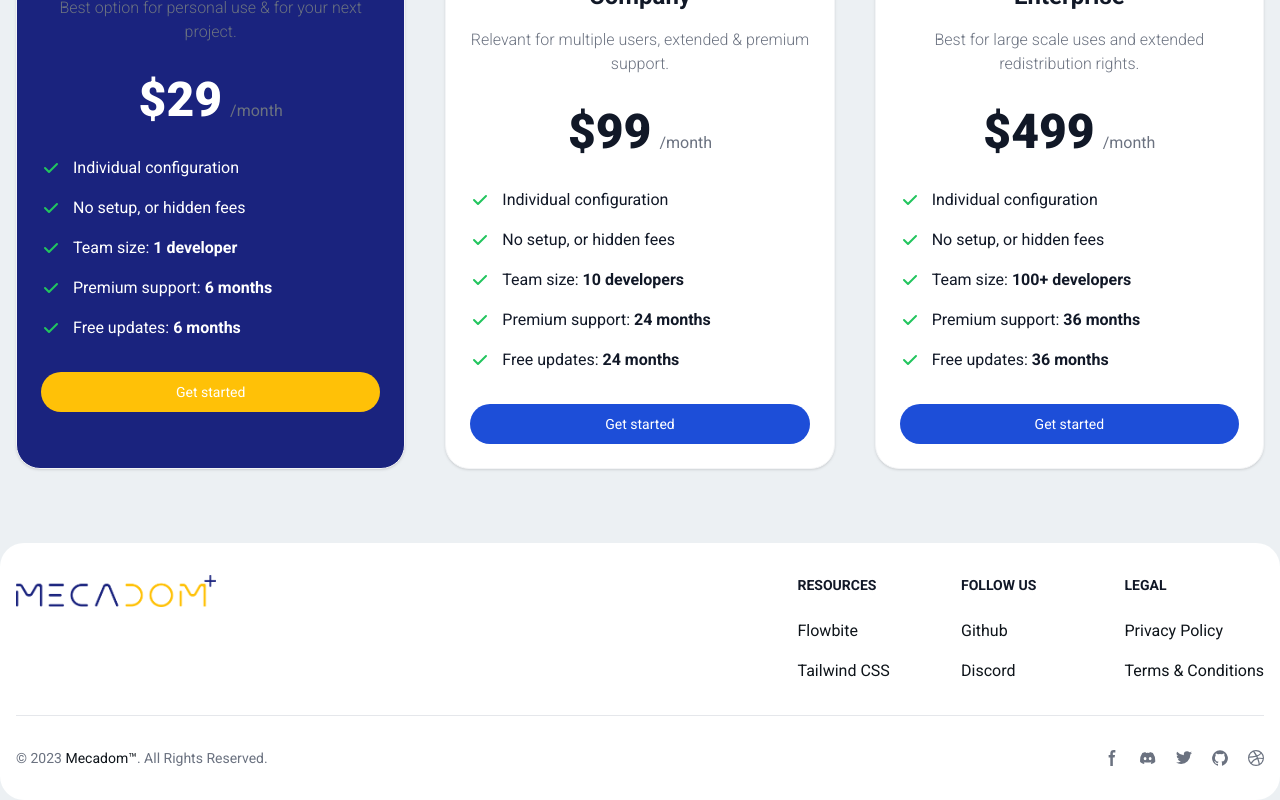
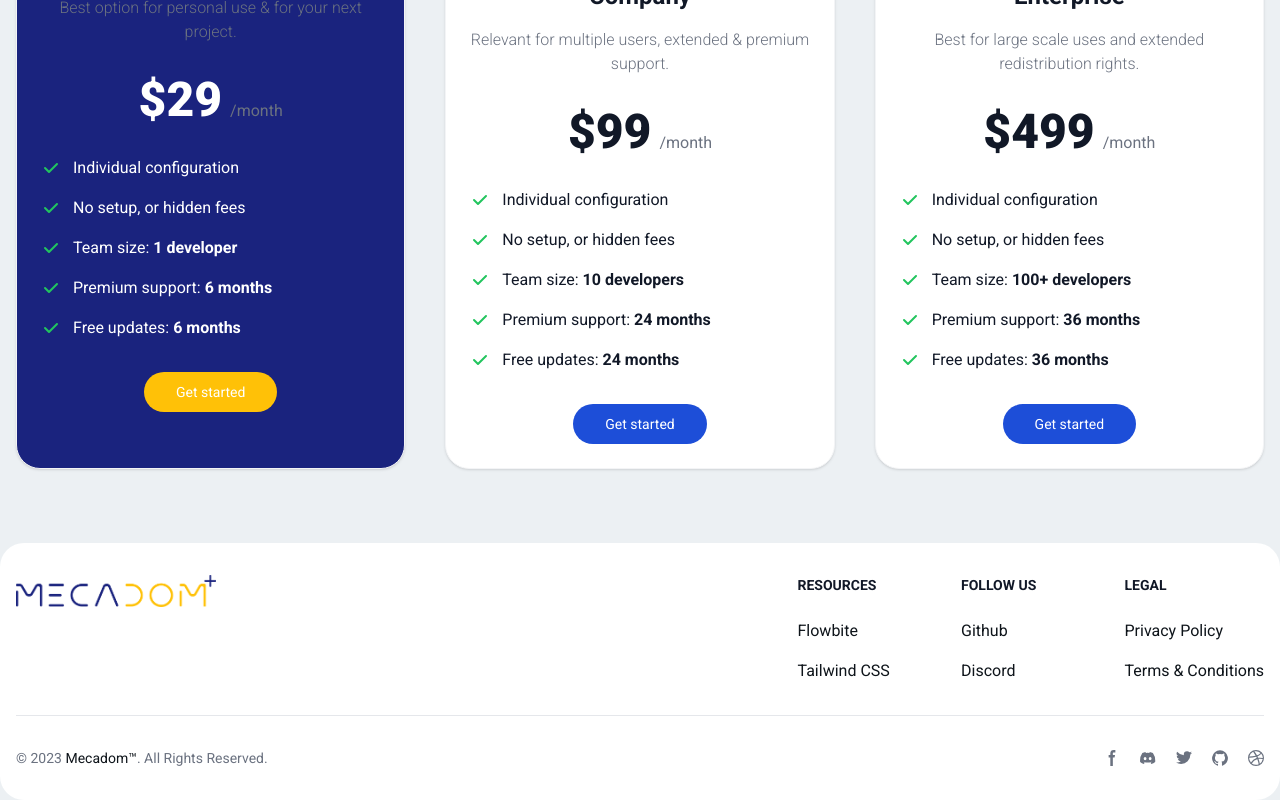
Before and after one commit to jealife/MECADOMPLUS-React-App, a React (Create React App) app: page / in a window 1280 px wide. Shown: the part 2261-3061 px from the top of the page. Built offline with nearby package versions, Linux system fonts and the light colour scheme; some icons are missing.

Commit message:
Changes to be committed:
	modified:   src/components/footer/Footer.js

	modified:   src/components/pricingPlans/PricingPlans.js

```diff
--- a/src/components/footer/Footer.js
+++ b/src/components/footer/Footer.js
@@ -7,7 +7,7 @@ export default function Footer() {
             <div class="mx-auto w-full max-w-screen-xl p-4  py-8">
                 <div class="flex justify-between md:flex-col">
                     <div class="md:mb-6 mb-0">
-                        <a href="https://flowbite.com/" class="flex items-center">
+                        <a href="/" class="flex items-center">
                             <img src={logo} class="h-8 mr-3" alt="FlowBite Logo" />
                         </a>
                     </div>
@@ -16,10 +16,10 @@ export default function Footer() {
                             <h2 class="mb-6 text-sm font-semibold text-gray-900 uppercase ">Resources</h2>
                             <ul class="text-gray-500 dark:text-gray-400 font-medium">
                                 <li class="mb-4">
-                                    <a href="https://flowbite.com/" class="hover:underline">Flowbite</a>
+                                    <a href="/" class="hover:underline">Flowbite</a>
                                 </li>
                                 <li>
-                                    <a href="https://tailwindcss.com/" class="hover:underline">Tailwind CSS</a>
+                                    <a href="/" class="hover:underline">Tailwind CSS</a>
                                 </li>
                             </ul>
                         </div>
@@ -27,7 +27,7 @@ export default function Footer() {
                             <h2 class="mb-6 text-sm font-semibold text-gray-900 uppercase ">Follow us</h2>
                             <ul class="text-gray-500 dark:text-gray-400 font-medium">
                                 <li class="mb-4">
-                                    <a href="https://github.com/themesberg/flowbite" class="hover:underline ">Github</a>
+                                    <a href="/" class="hover:underline ">Github</a>
                                 </li>
                                 <li>
                                     <a href="https://discord.gg/4eeurUVvTy" class="hover:underline">Discord</a>
--- a/src/components/pricingPlans/PricingPlans.js
+++ b/src/components/pricingPlans/PricingPlans.js
@@ -46,7 +46,7 @@ export default function PricingPlans() {
                                 <span>Free updates: <span className="font-semibold">6 months</span></span>
                             </li>
                         </ul>
-                        <a href="/" className="text-white bg-[#ffc107] hover:bg-[#ffe082] focus:ring-4 focus:ring-primary-200 font-medium rounded-full text-sm px-5 py-2.5 text-center dark:text-white  dark:focus:ring-primary-900">Get started</a>
+                        <a href="/" className="text-white bg-[#ffc107] hover:bg-[#ffe082] focus:ring-4 focus:ring-primary-200 font-medium rounded-full text-sm px-8 w-max mx-auto py-2.5 text-center dark:text-white  dark:focus:ring-primary-900">Get started</a>
                     </div>
 
                     <div className="flex flex-col p-6 mx-auto max-w-lg text-center text-gray-900 bg-white rounded-3xl border border-gray-100 shadow dark:border-gray-600 xl:p-8 dark:bg-gray-800 dark:text-white">
@@ -84,7 +84,7 @@ export default function PricingPlans() {
                                 <span>Free updates: <span className="font-semibold">24 months</span></span>
                             </li>
                         </ul>
-                        <a href="/" className="text-white bg-blue-700 hover:bg-blue-800  focus:ring-4 focus:ring-primary-200 font-medium rounded-full text-sm px-5 py-2.5 text-center dark:text-white  dark:focus:ring-primary-900">Get started</a>
+                        <a href="/" className="text-white bg-blue-700 hover:bg-blue-800  focus:ring-4 focus:ring-primary-200 font-medium rounded-full text-sm px-8 w-max mx-auto py-2.5 text-center dark:text-white  dark:focus:ring-primary-900">Get started</a>
                     </div>
 
                     <div className="flex flex-col p-6 mx-auto max-w-lg text-center text-gray-900 bg-white rounded-3xl border border-gray-100 shadow dark:border-gray-600 xl:p-8 dark:bg-gray-800 dark:text-white">
@@ -122,7 +122,7 @@ export default function PricingPlans() {
                                 <span>Free updates: <span className="font-semibold">36 months</span></span>
                             </li>
                         </ul>
-                        <a href="/" className="text-white bg-blue-700 hover:bg-blue-800  focus:ring-4 focus:ring-primary-200 font-medium rounded-full text-sm px-5 py-2.5 text-center dark:text-white  dark:focus:ring-primary-900">Get started</a>
+                        <a href="/" className="text-white bg-blue-700 hover:bg-blue-800  focus:ring-4 focus:ring-primary-200 font-medium rounded-full text-sm px-8 mx-auto py-2.5 w-max text-center dark:text-white  dark:focus:ring-primary-900">Get started</a>
                     </div>
                 </div>
             </div>
```
